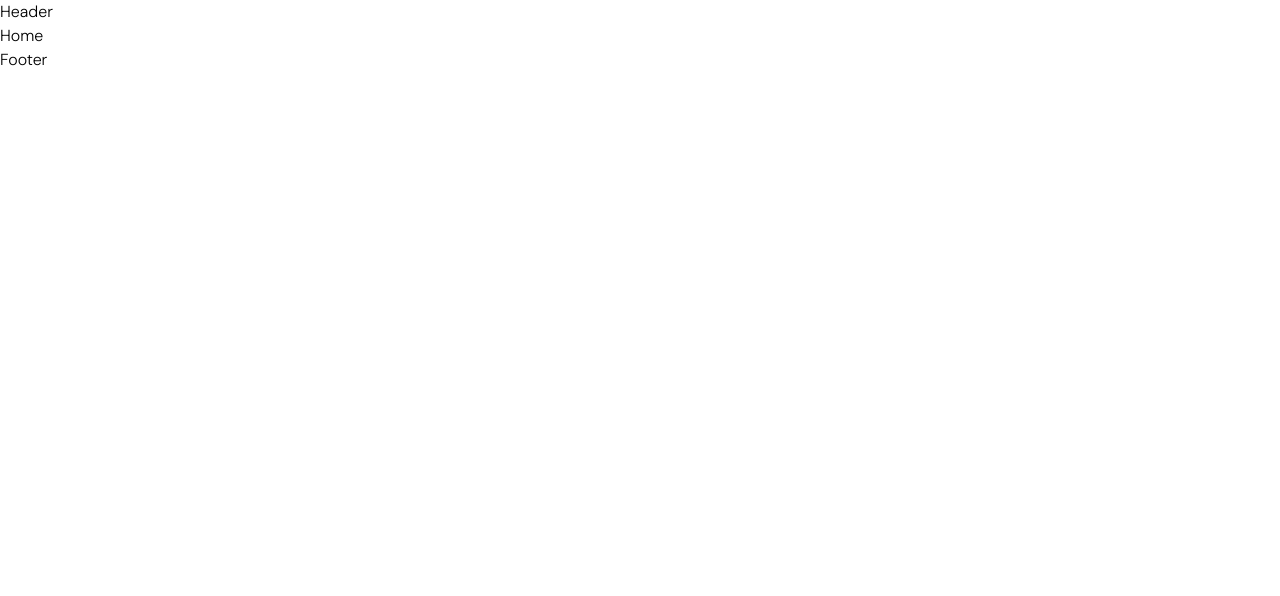
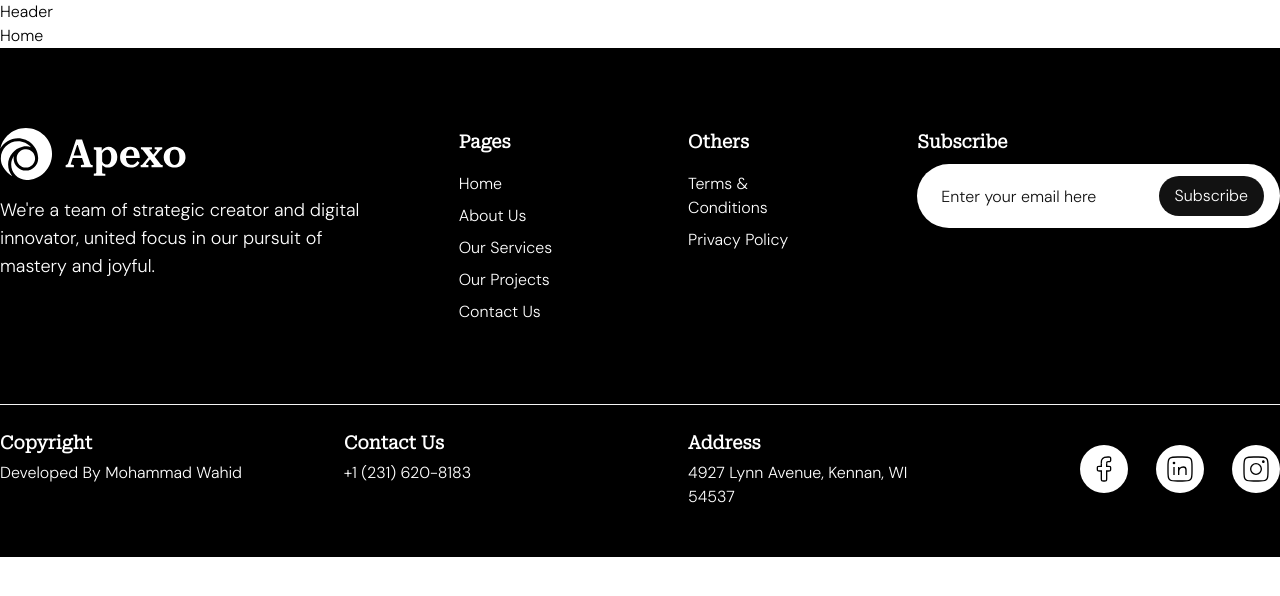
Before and after one commit to wahid-eng/apexo, a Next.js app: page / in a window 1280 px wide. Shown: the top 596 px of the page. Built offline with nearby package versions, Linux system fonts and the light colour scheme.

Commit message:
footer init

```diff
--- a/components/layouts/Footer.tsx
+++ b/components/layouts/Footer.tsx
@@ -1,3 +1,172 @@
+import Image from 'next/image';
+import Link from 'next/link';
+import SubscribeForm from '@/components/ui/SubscribeForm';
+
 export default function Footer() {
-	return <footer>Footer</footer>;
+	return (
+		<footer className="bg-black text-white">
+			<div className="container flex gap-x-24 py-20">
+				<div className="flex-1">
+					<Image
+						src="/images/apexo-white.svg"
+						alt="Logo of Apexo"
+						width={200}
+						height={52}
+						className="mb-4"
+					/>
+					<p className="text-lg">
+						We&apos;re a team of strategic creator and digital innovator, united
+						focus in our pursuit of mastery and joyful.
+					</p>
+				</div>
+				<div className="flex-1 flex gap-x-24">
+					<div className="flex-1">
+						<h5 className="text-lg mb-4">Pages</h5>
+						<ul className="flex flex-col gap-y-2">
+							<li>
+								<Link href="/" className="hover:underline underline-offset-2">
+									Home
+								</Link>
+							</li>
+							<li>
+								<Link href="/" className="hover:underline underline-offset-2">
+									About Us
+								</Link>
+							</li>
+							<li>
+								<Link href="/" className="hover:underline underline-offset-2">
+									Our Services
+								</Link>
+							</li>
+							<li>
+								<Link href="/" className="hover:underline underline-offset-2">
+									Our Projects
+								</Link>
+							</li>
+							<li>
+								<Link href="/" className="hover:underline underline-offset-2">
+									Contact Us
+								</Link>
+							</li>
+						</ul>
+					</div>
+					<div className="flex-1">
+						<h5 className="text-lg mb-4">Others</h5>
+						<ul className="flex flex-col gap-y-2">
+							<li>
+								<Link href="/" className="hover:underline underline-offset-2">
+									Terms &amp; Conditions
+								</Link>
+							</li>
+							<li>
+								<Link href="/" className="hover:underline underline-offset-2">
+									Privacy Policy
+								</Link>
+							</li>
+						</ul>
+					</div>
+				</div>
+				<div className="flex-1">
+					<h5 className="text-lg mb-2">Subscribe</h5>
+					<SubscribeForm />
+				</div>
+			</div>
+			<div className="container flex gap-x-24 border-t-light-gray border-t pt-6 pb-12">
+				<div className="flex-1">
+					<h5 className="text-lg mb-1">Copyright</h5>
+					<p>
+						Developed By{' '}
+						<a href="#" className="hover:underline underline-offset-2">
+							Mohammad Wahid
+						</a>
+					</p>
+				</div>
+				<div className="flex-1">
+					<h5 className="text-lg mb-1">Contact Us</h5>
+					<p>
+						<a
+							href="tel:+12316208183"
+							className="hover:underline underline-offset-2"
+						>
+							+1 (231) 620-8183
+						</a>
+					</p>
+				</div>
+				<div className="flex-1">
+					<h5 className="text-lg mb-1">Address</h5>
+					<p>4927 Lynn Avenue, Kennan, WI 54537</p>
+				</div>
+				<div className="flex-1 flex items-center justify-end gap-x-7">
+					<a
+						href="#"
+						className="bg-white rounded-full w-12 h-12 flex items-center justify-center"
+					>
+						<svg
+							width="32"
+							height="32"
+							viewBox="0 0 24 24"
+							fill="none"
+							xmlns="http://www.w3.org/2000/svg"
+						>
+							<path
+								d="M10 8V8C10 6.60355 10 5.90533 10.1964 5.34402C10.5482 4.33866 11.3387 3.5482 12.344 3.19641C12.9053 3 13.6036 3 15 3H15.4444C15.9626 3 16.2217 3 16.4226 3.09369C16.6357 3.19305 16.8069 3.36431 16.9063 3.57738C17 3.77831 17 4.03739 17 4.55556V5C17 5.46594 17 5.69891 16.9239 5.88268C16.8224 6.12771 16.6277 6.32239 16.3827 6.42388C16.1989 6.5 15.9659 6.5 15.5 6.5H15C14.4477 6.5 14 6.94772 14 7.5V7.5V8"
+								stroke="#000000"
+							></path>
+							<path
+								d="M10 8V10H8.75C8.04777 10 7.69665 10 7.44443 10.1685C7.33524 10.2415 7.24149 10.3352 7.16853 10.4444C7 10.6967 7 11.0478 7 11.75V11.75C7 12.4522 7 12.8033 7.16853 13.0556C7.24149 13.1648 7.33524 13.2585 7.44443 13.3315C7.69665 13.5 8.04777 13.5 8.75 13.5H10V19.2C10 19.9499 10 20.3249 10.191 20.5878C10.2527 20.6727 10.3273 20.7473 10.4122 20.809C10.6751 21 11.0501 21 11.8 21H12.2C12.9499 21 13.3249 21 13.5878 20.809C13.6727 20.7473 13.7473 20.6727 13.809 20.5878C14 20.3249 14 19.9499 14 19.2V13.5H15.25C15.9522 13.5 16.3033 13.5 16.5556 13.3315C16.6648 13.2585 16.7585 13.1648 16.8315 13.0556C17 12.8033 17 12.4522 17 11.75V11.75C17 11.0478 17 10.6967 16.8315 10.4444C16.7585 10.3352 16.6648 10.2415 16.5556 10.1685C16.3033 10 15.9522 10 15.25 10H14V8"
+								stroke="#000000"
+							></path>
+						</svg>
+					</a>
+					<a
+						href="#"
+						className="bg-white rounded-full w-12 h-12 flex items-center justify-center"
+					>
+						<svg
+							width="32"
+							height="32"
+							viewBox="0 0 24 24"
+							fill="none"
+							xmlns="http://www.w3.org/2000/svg"
+						>
+							<path
+								d="M11 10.5V16.5V13.9375C11 12.039 12.539 10.5 14.4375 10.5V10.5C15.5766 10.5 16.5 11.4234 16.5 12.5625V16.5M7.5 10.5V16.5"
+								stroke="#000000"
+							></path>
+							<circle cx="7.5" cy="7.5" r="1" fill="#000000"></circle>
+							<path
+								d="M3 10.2C3 7.20021 3 5.70032 3.76393 4.64886C4.01065 4.30928 4.30928 4.01065 4.64886 3.76393C5.70032 3 7.20021 3 10.2 3H13.8C16.7998 3 18.2997 3 19.3511 3.76393C19.6907 4.01065 19.9893 4.30928 20.2361 4.64886C21 5.70032 21 7.20021 21 10.2V13.8C21 16.7998 21 18.2997 20.2361 19.3511C19.9893 19.6907 19.6907 19.9893 19.3511 20.2361C18.2997 21 16.7998 21 13.8 21H10.2C7.20021 21 5.70032 21 4.64886 20.2361C4.30928 19.9893 4.01065 19.6907 3.76393 19.3511C3 18.2997 3 16.7998 3 13.8V10.2Z"
+								stroke="#000000"
+							></path>
+						</svg>
+					</a>
+					<a
+						href="#"
+						className="bg-white rounded-full w-12 h-12 flex items-center justify-center"
+					>
+						<svg
+							width="32"
+							height="32"
+							viewBox="0 0 24 24"
+							fill="none"
+							xmlns="http://www.w3.org/2000/svg"
+						>
+							<path
+								d="M18.5 6.5C18.5 7.05228 18.0523 7.5 17.5 7.5C16.9477 7.5 16.5 7.05228 16.5 6.5C16.5 5.94772 16.9477 5.5 17.5 5.5C18.0523 5.5 18.5 5.94772 18.5 6.5Z"
+								fill="#000000"
+							></path>
+							<path
+								d="M3 10.2C3 7.20021 3 5.70032 3.76393 4.64886C4.01065 4.30928 4.30928 4.01065 4.64886 3.76393C5.70032 3 7.20021 3 10.2 3H13.8C16.7998 3 18.2997 3 19.3511 3.76393C19.6907 4.01065 19.9893 4.30928 20.2361 4.64886C21 5.70032 21 7.20021 21 10.2V13.8C21 16.7998 21 18.2997 20.2361 19.3511C19.9893 19.6907 19.6907 19.9893 19.3511 20.2361C18.2997 21 16.7998 21 13.8 21H10.2C7.20021 21 5.70032 21 4.64886 20.2361C4.30928 19.9893 4.01065 19.6907 3.76393 19.3511C3 18.2997 3 16.7998 3 13.8V10.2Z"
+								stroke="#000000"
+							></path>
+							<path
+								d="M16 12C16 14.2091 14.2091 16 12 16C9.79086 16 8 14.2091 8 12C8 9.79086 9.79086 8 12 8C14.2091 8 16 9.79086 16 12Z"
+								stroke="#000000"
+							></path>
+						</svg>
+					</a>
+				</div>
+			</div>
+		</footer>
+	);
 }
--- /dev/null
+++ b/components/ui/Button.tsx
@@ -0,0 +1,30 @@
+import { twMerge } from 'tailwind-merge';
+
+type ButtonProps = {
+	children: React.ReactNode;
+	type?: 'button' | 'submit' | 'reset';
+	onClick?: () => void;
+	className?: string;
+};
+
+const Button: React.FC<ButtonProps> = ({
+	children,
+	className = '',
+	onClick,
+	type = 'button',
+}) => {
+	return (
+		<button
+			type={type}
+			className={twMerge(
+				'bg-light-black hover:bg-black text-white px-6 py-2 rounded-full transition-all',
+				className
+			)}
+			onClick={onClick}
+		>
+			{children}
+		</button>
+	);
+};
+
+export default Button;
--- /dev/null
+++ b/components/ui/SubscribeForm.tsx
@@ -0,0 +1,49 @@
+'use client';
+
+type Inputs = {
+	email: string;
+};
+
+import { useForm, SubmitHandler } from 'react-hook-form';
+import Button from './Button';
+
+export default function SubscribeForm() {
+	const {
+		register,
+		handleSubmit,
+		formState: { errors },
+	} = useForm<Inputs>();
+	const onSubmit: SubmitHandler<Inputs> = (data) => console.log(data);
+
+	return (
+		<form onSubmit={handleSubmit(onSubmit)}>
+			<div className="relative">
+				<input
+					className={`text-light-black block w-full focus-within:outline-none h-16 pl-6 pe-32 rounded-full ${
+						errors.email
+							? 'bg-red-200 placeholder:text-red-600'
+							: 'bg-white placeholder:text-light-black'
+					}`}
+					placeholder="Enter your email here"
+					{...register('email', {
+						required: 'Please enter a valid email address',
+						pattern: {
+							value: /^[A-Z0-9._%+-]+@[A-Z0-9.-]+\.[A-Z]{2,4}$/i,
+							message: 'Please enter a valid email address',
+						},
+					})}
+				/>
+
+				<Button
+					type="submit"
+					className="absolute top-1/2 -translate-y-1/2 end-4 px-4"
+				>
+					Subscribe
+				</Button>
+			</div>
+			{errors.email && (
+				<p className="text-red-600 mt-1">{errors.email.message}</p>
+			)}
+		</form>
+	);
+}
```
Also changed, not shown: package.json (+8 -6 lines), public/images/apexo-white.svg (added), 1 other file (tests, documents, lock files or other folders).
